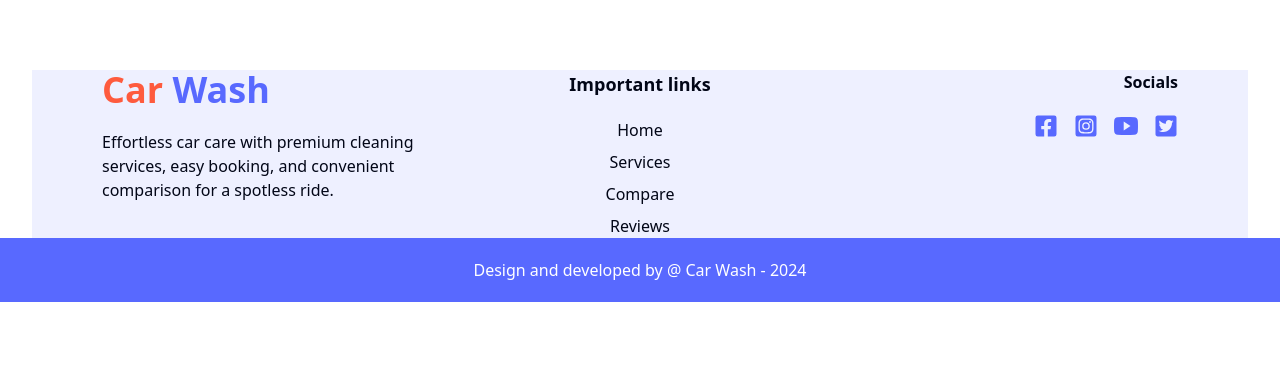
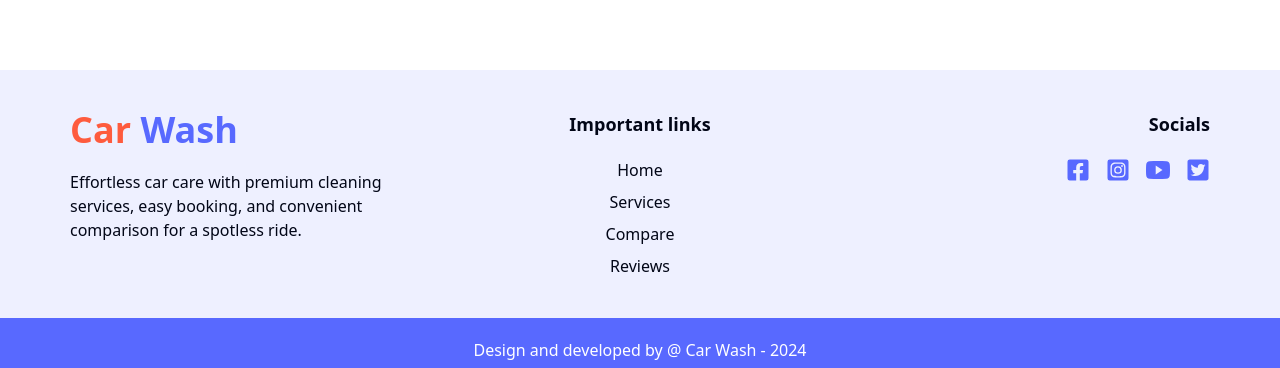
Before and after one commit to shiningsudipto/car-wash, a React (Vite) app: page /reviews in a window 1280 px wide. Shown: the part 292-660 px from the top of the page. Built offline with nearby package versions, Linux system fonts and the light colour scheme; no server answers.

Commit message:
footer fixed

```diff
--- a/src/components/shared/Footer.tsx
+++ b/src/components/shared/Footer.tsx
@@ -8,7 +8,7 @@ import { FaTwitterSquare } from "react-icons/fa";
 const Footer = () => {
   return (
     <>
-      <div className="lg:p-[70px] container lg:py-0 py-5 bg-primary-foreground/10 mt-[70px] text-slate-950 flex lg:flex-row flex-col justify-between gap-x-10 gap-y-5">
+      <div className="mx-auto lg:px-[70px] lg:py-10 py-5 px-5 bg-primary-foreground/10 mt-[70px] text-slate-950 flex lg:flex-row flex-col justify-between gap-x-10 gap-y-5">
         <div className="lg:w-[33.33%]">
           <p className="text-4xl font-bold">
             <span className="text-primary">Car</span>{" "}
@@ -30,7 +30,7 @@ const Footer = () => {
           </div>
         </div>
         <div className="lg:w-[33.33%] flex flex-col lg:items-end items-center">
-          <p className="font-semibold">Socials</p>
+          <p className="font-semibold text-lg">Socials</p>
           <div className="flex gap-x-4 items-center text-secondaryColor mt-5">
             <p>
               <FaFacebookSquare className="text-2xl text-primary-foreground hover:text-blue-800 cursor-pointer" />{" "}
```
